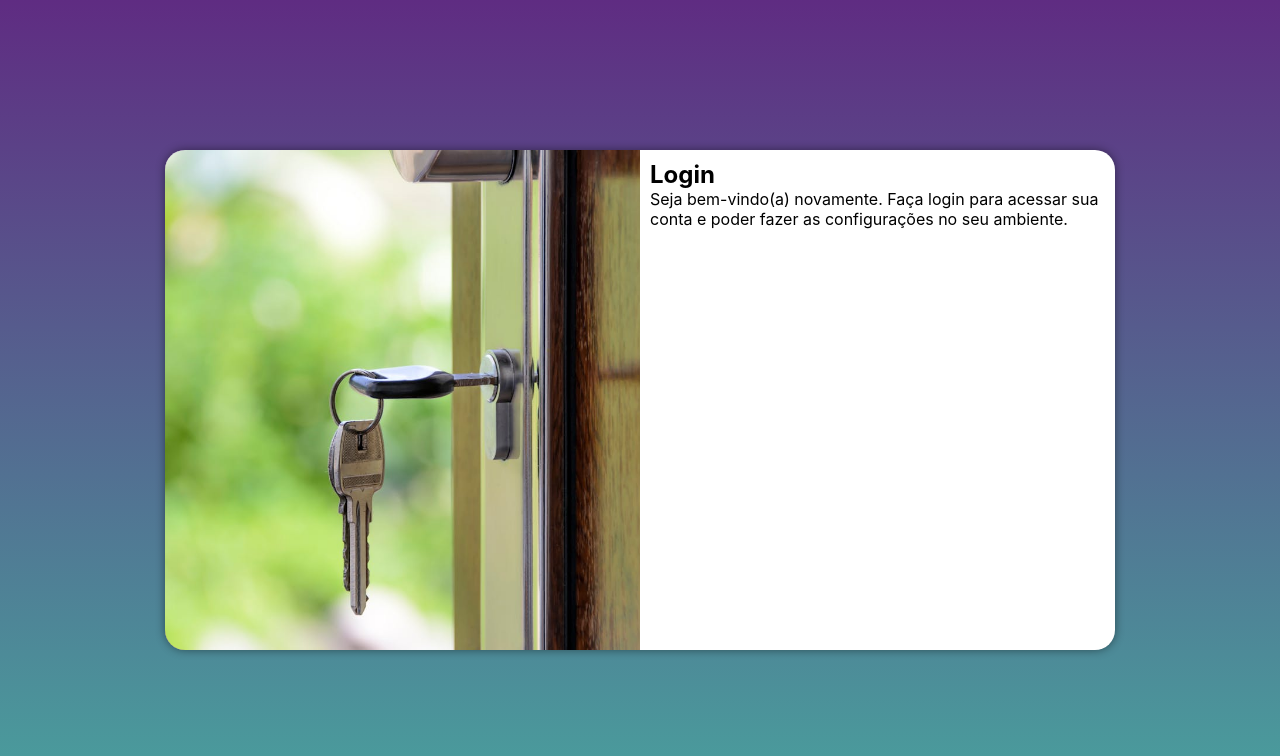
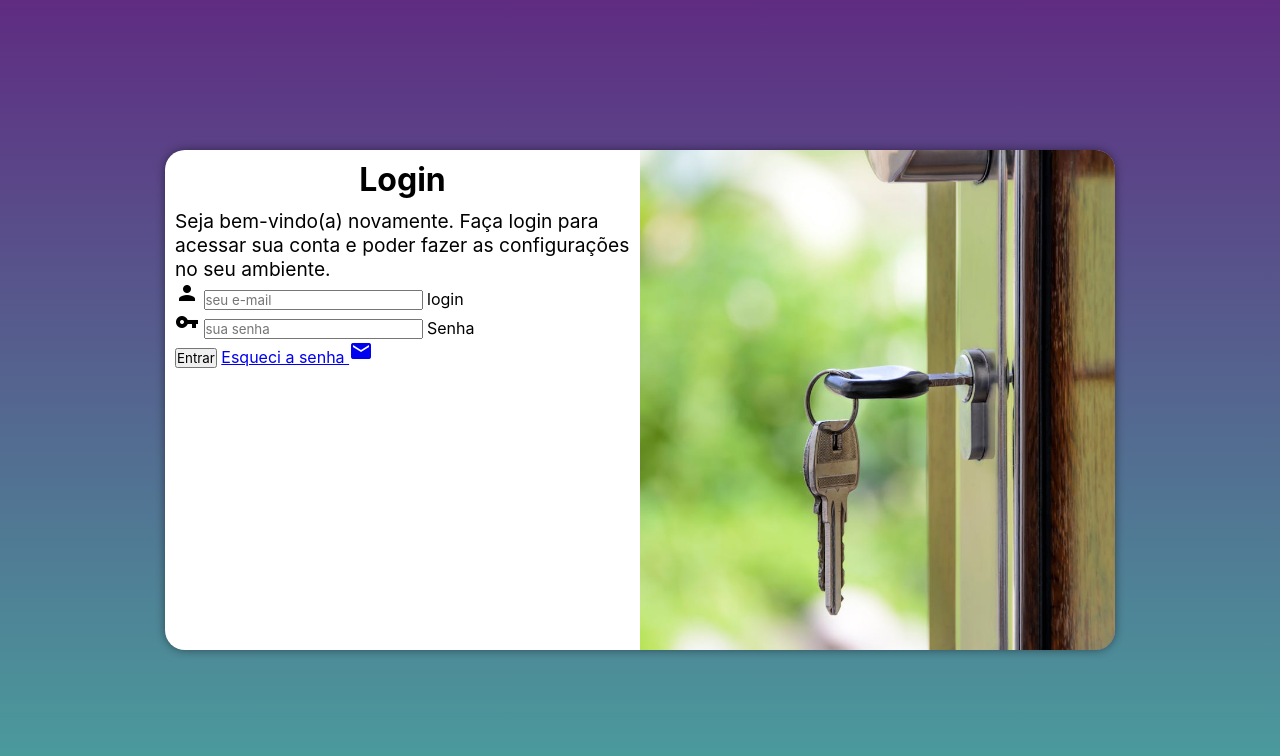
Before and after one commit to valmirsouzapinto/Projeto-login, a plain HTML site: page index.html in a window 1280 px wide. Drawn offline with Linux system fonts and the light colour scheme.

Commit message:
Capítulo 26 Aula 04
Criando o formulário de login

```diff
--- a/estilos/media-query.css
+++ b/estilos/media-query.css
@@ -32,6 +32,14 @@ Grandes telas: acima de 1200px
         float: right;
         width: 60%;
     }
+
+    div#formulario > h1 {
+        font-size: 1.8em;
+    }
+
+    div#formulario > p {
+        font-size: 1em;
+    }
 }
 
 @media screen and (min-width: 992px)
@@ -45,14 +53,22 @@ Grandes telas: acima de 1200px
     }
 
     section#login > div#imagem {
-        float: left;
+        float: right;
         width: 50%;
         height: 100%;
         background-position: center;
     }
 
     section#login > div#formulario {
-        float: right;
+        float: left;
         width: 50%;
     }
+
+    div#formulario > h1 {
+        font-size: 2em;
+    }
+
+    div#formulario > p {
+        font-size: 1.2em;
+    }
 }
--- a/estilos/style.css
+++ b/estilos/style.css
@@ -33,7 +33,7 @@ section#login {
     overflow: hidden;
 
     background-color: white;
-    width: 250px;
+    width: 255px;
     height: 500px;
     border-radius: 20px;
     box-shadow: 0px 0px 10px rgba(0, 0, 0, 0.450);
@@ -54,3 +54,12 @@ section#login > div#formulario {
     display: block;
     padding: 10px;
 }
+
+div#formulario > h1 {
+    text-align: center;
+    margin-bottom: 10px;
+}
+
+div#formulario > p {
+    font-size: 0.8em;
+}
--- a/index.html
+++ b/index.html
@@ -4,6 +4,7 @@
     <meta charset="UTF-8">
     <meta name="viewport" content="width=device-width, initial-scale=1.0">
     <title>Login</title>
+    <link rel="stylesheet" href="https://fonts.googleapis.com/icon?family=Material+Icons">
     <link rel="stylesheet" href="estilos/style.css">
     <link rel="stylesheet" href="estilos/media-query.css">
 </head>
@@ -11,12 +12,27 @@
     <main>
         <section id="login">
             <div id="imagem">
-                <!-- Foto -->
+                <!-- Aqui vai a imagem na CSS -->
             </div>
             <div id="formulario">
                 <h1>Login</h1>
                 <p>Seja bem-vindo(a) novamente. Faça login para acessar sua conta e poder fazer as configurações no seu ambiente.</p>
-                <form action="login.php" method="post">
+                <form action="login.php" method="post" autocomplete="on">
+                    <div class="campo">
+                        <i class="material-icons">person</i>
+                        <input type="email" name="login" id="ilogin" placeholder="seu e-mail" autocomplete="email" required maxlength="30">
+                        <label for="ilogin" name="login">login</label>
+                    </div>
+                    <div class="campo">
+                        <i class="material-icons">vpn_key</i>
+                        <input type="password" name="senha" id="isenha" placeholder="sua senha" autocomplete="current-password" required minlength="8" maxlength="20" >
+                        <label for="isenha">Senha</label>
+                    </div>
+                    <input type="submit" value="Entrar">
+                    <a href="esqueci.html">
+                        Esqueci a senha <i class="material-icons">mail</i>
+                    </a>
+
 
                 </form>
             </div>
```
